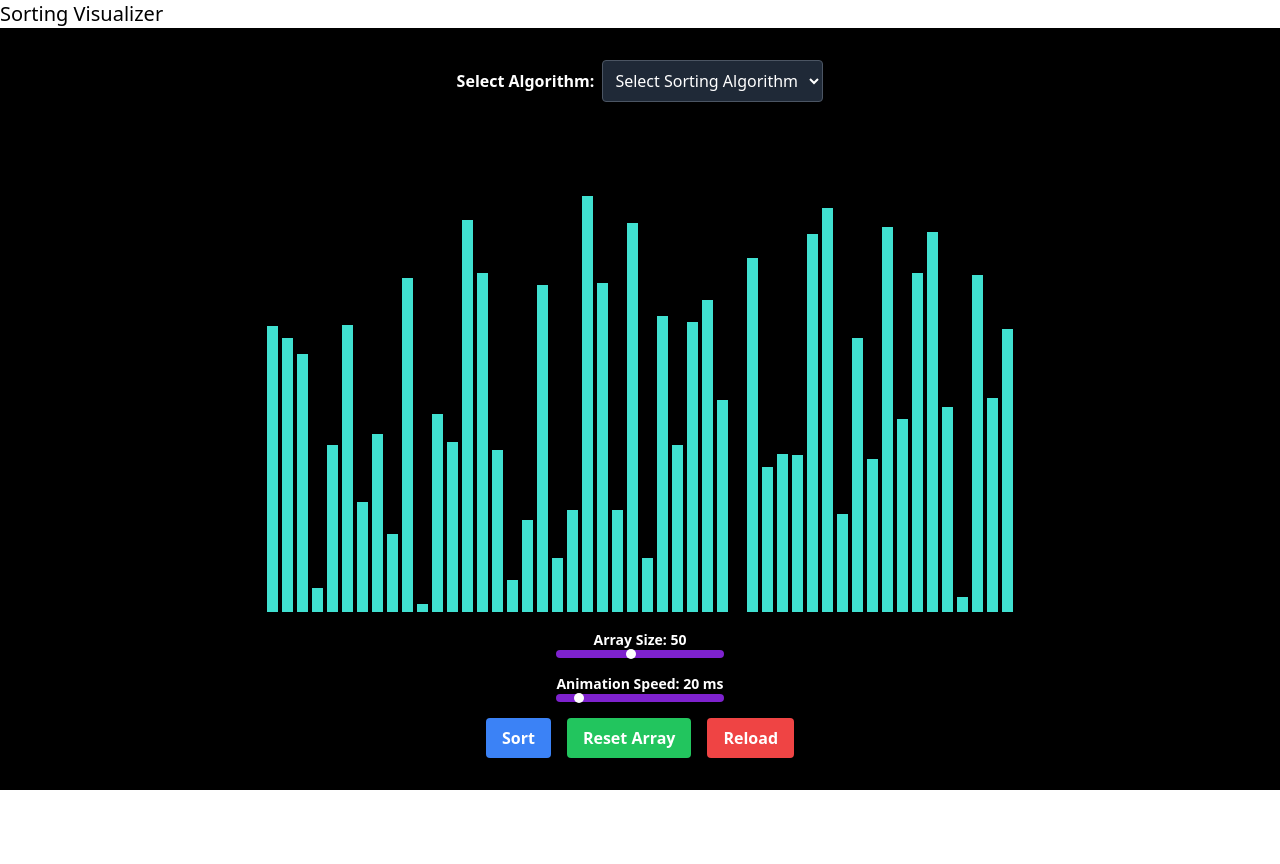
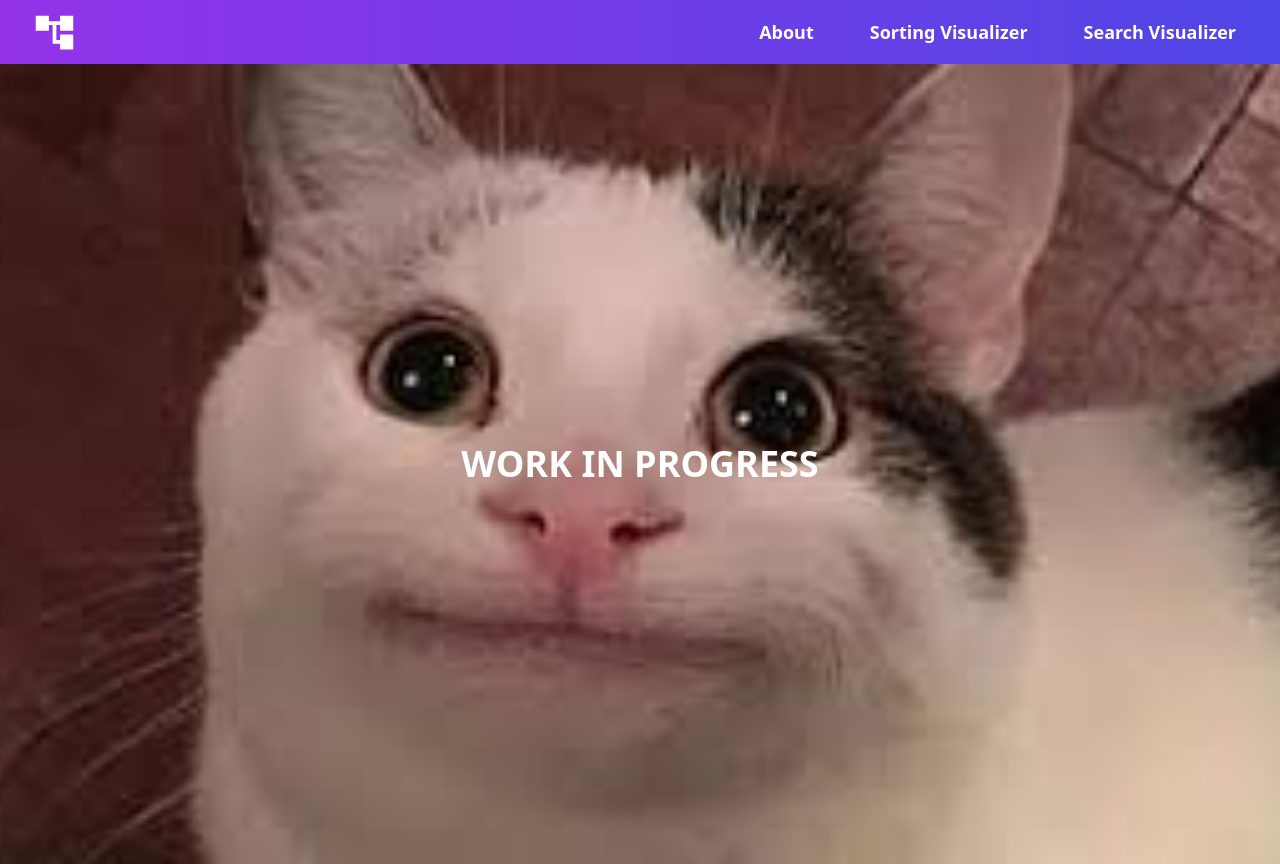
Before and after one commit to BasicallyManny/Algorithm-Visualizer, a React (Vite) app: page /searchVisualizer in a window 1280 px wide. Before the commit the page ends 802 px from the top, so only its background shows below. Built offline with nearby package versions, Linux system fonts and the light colour scheme.

Commit message:
implemented a simple navbar component

```diff
--- a/package.json
+++ b/package.json
@@ -14,6 +14,7 @@
     "react": "^18.3.1",
     "react-dom": "^18.3.1",
     "react-hot-toast": "^2.4.1",
+    "react-icons": "^5.3.0",
     "react-router-dom": "^6.27.0",
     "react-toastify": "^10.0.6"
   },
--- a/src/App.tsx
+++ b/src/App.tsx
@@ -1,23 +1,41 @@
 import React, { useState } from 'react';
+import { Routes, Route } from 'react-router-dom';
 import './App.css';
 import Visualizer from './components/Visualizer';
 import Navbar from './components/Navbar';
+import SearchVisualizer from './components/SearchVisualizer';
 
-function App() {
+// Simple About component going to implement a full page soon
+const About: React.FC = () => {
+  return (
+    <div className="bg-black text-white p-4">
+      <h1 className="text-3xl font-bold">About</h1>
+      <p className="mt-4">This is a sorting visualizer application built with React and TypeScript.</p>
+    </div>
+  );
+};
+
+const App: React.FC = () => {
   const [arraySize, setArraySize] = useState(50);  // State for array size
   const [animationSpeed, setAnimationSpeed] = useState(20); // State for animation speed
 
   return (
     <div>
       <Navbar />
-            <div className= "bg-black mb-3">
+      <Routes>
+        <Route path="/visualizer" element={
+          <div className="bg-black mb-3">
             <Visualizer
               ArraySize={arraySize}
               AnimationSpeed={animationSpeed}
-                    setArraySize={setArraySize}         // Passing state setter for array size
-                    setAnimationSpeed={setAnimationSpeed} // Passing state setter for animation speed
+              setArraySize={setArraySize}
+              setAnimationSpeed={setAnimationSpeed}
             />
           </div>
+        } />
+        <Route path="/about" element={<About />} />
+        <Route path="/searchVisualizer" element={<SearchVisualizer />} />
+      </Routes>
     </div>
   );
 }
--- a/src/components/Navbar.tsx
+++ b/src/components/Navbar.tsx
@@ -1,9 +1,62 @@
-export default function Navbar() {
+import React from 'react';
+import { Link } from 'react-router-dom';
+import { MdAccountTree } from "react-icons/md";
+
+
+const Navbar: React.FC = () => {
     return (
-        <div className="navbar bg-base-100">
-            <div className="flex-1">
-                <a className="btn btn-ghost normal-case text-xl">Sorting Visualizer</a>
+        <nav className="bg-gradient-to-r from-purple-600 to-indigo-600 shadow-lg">
+            <div className="max-w-7xl mx-auto px-4 sm:px-6 lg:px-8">
+                <div className="flex justify-between h-16">
+                    <div className="flex-shrink-0 flex items-center">
+                        <Link to="/" className="text-2xl font-bold text-white">
+                            <MdAccountTree size={45}/>
+                        </Link>
+                    </div>
+
+                    <div className="hidden sm:-my-px sm:ml-6 sm:flex sm:space-x-8">
+                        {/* Tabs */}
+                        <Link
+                            to="/about"
+                            className="text-white hover:bg-purple-700 hover:text-gray-100 px-3 py-2 rounded-md text-lg font-extrabold flex items-center"
+                        >
+                            About
+                        </Link>
+                        <Link
+                            to="/visualizer"
+                            className="text-white hover:bg-purple-700 hover:text-gray-100 px-3 py-2 rounded-md text-lg font-extrabold flex items-center"
+                        >
+                            Sorting Visualizer
+                        </Link>
+                        <Link
+                            to="/searchVisualizer"
+                            className="text-white hover:bg-purple-700 hover:text-gray-100 px-3 py-2 rounded-md text-lg font-extrabold flex items-center"
+                        >
+                            Search Visualizer
+                        </Link>
+                    </div>
+                </div>
             </div>
-        </div>
+
+            {/* Mobile Menu */}
+            <div className="sm:hidden">
+                <div className="px-2 pt-2 pb-3 space-y-1">
+                    <Link
+                        to="/about"
+                        className="block text-white hover:bg-purple-700 hover:text-gray-100 px-3 py-2 rounded-md text-lg font-extrabold"
+                    >
+                        About
+                    </Link>
+                    <Link
+                        to="/visualizer"
+                        className="block text-white hover:bg-purple-700 hover:text-gray-100 px-3 py-2 rounded-md text-lg font-extrabold"
+                    >
+                        Visualizer
+                    </Link>
+                </div>
+            </div>
+        </nav>
     );
-}
+};
+
+export default Navbar;
--- /dev/null
+++ b/src/components/SearchVisualizer.tsx
@@ -0,0 +1,18 @@
+import React from 'react';
+import myImage from '../assets/cat.jpg'; // Adjust path based on your project structure
+
+const SearchVisualizer: React.FC = () => {
+  return (
+    <div
+      className="w-full h-screen bg-cover bg-center flex justify-center items-center"
+      style={{
+        backgroundImage: `url(${myImage})`,
+      }}
+    >
+      {/* Add any content you want over the background here */}
+      <h1 className="text-white text-4xl font-bold">WORK IN PROGRESS</h1>
+    </div>
+  );
+};
+
+export default SearchVisualizer;
--- a/src/main.tsx
+++ b/src/main.tsx
@@ -1,10 +1,16 @@
-import { StrictMode } from 'react'
-import { createRoot } from 'react-dom/client'
-import App from './App.tsx'
-import './index.css'
+import React from 'react';
+import ReactDOM from 'react-dom/client';
+import './index.css';
+import App from './App';
+import { BrowserRouter } from 'react-router-dom';
 
-createRoot(document.getElementById('root')!).render(
-  <StrictMode>
-    <App />
-  </StrictMode>,
-)
+const root = ReactDOM.createRoot(
+  document.getElementById('root') as HTMLElement
+);
+root.render(
+  <React.StrictMode>
+    <BrowserRouter>
+      <App />
+    </BrowserRouter>
+  </React.StrictMode>
+);
```
Also changed, not shown: src/assets/cat.jpg (added), 1 other file (tests, documents, lock files or other folders). Lines whose indentation alone changed are shown as unchanged.
